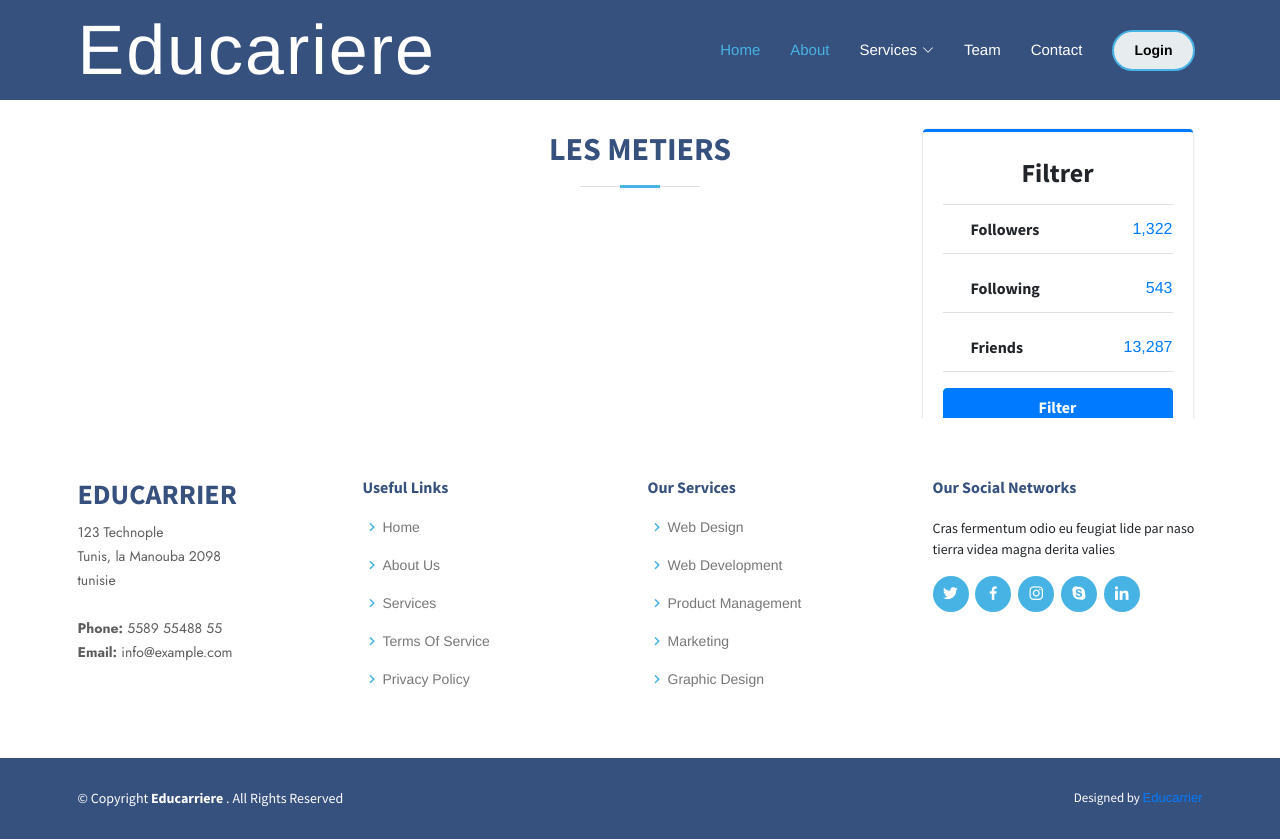
After one commit to ala-tork/Educarriere-, a Symfony app: template templates/metier_fornt_office/Show_metier.html.twig in a window 1280 px wide. The commit adds this page. Run offline with Twig, Linux system fonts and the light colour scheme; the template is opened without the code that fills it, so the values that code supplies are empty; some libraries are stand-ins or nearby versions.

Commit message:
update metier && add metier frontoffice and filter

```diff
--- a/src/Entity/MetierA.php
+++ b/src/Entity/MetierA.php
@@ -24,7 +24,7 @@ class MetierA
     #[ORM\Column(length: 255)]
     private ?string $chomage = null;
 
-    #[ORM\Column(length: 255)]
+    #[ORM\Column(length: 255000)]
     private ?string $Description = null;
 
 
--- a/src/Form/MetierAType.php
+++ b/src/Form/MetierAType.php
@@ -4,6 +4,7 @@ namespace App\Form;
 
 use App\Entity\MetierA;
 use Symfony\Component\Form\AbstractType;
+use Symfony\Component\Form\Extension\Core\Type\TextareaType;
 use Symfony\Component\Form\FormBuilderInterface;
 use Symfony\Component\OptionsResolver\OptionsResolver;
 
@@ -15,7 +16,7 @@ class MetierAType extends AbstractType
             ->add('nom')
             ->add('salaire')
             ->add('chomage')
-            ->add('Description')
+            ->add('Description',TextareaType::class)
         ;
     }
 
--- a/templates/FrontOfficeTemplate/BaseForntOfficeTemplate.html.twig
+++ b/templates/FrontOfficeTemplate/BaseForntOfficeTemplate.html.twig
@@ -29,13 +29,16 @@
 		<!-- Template Main CSS File -->
 		<link
 		href="{{asset('assets/css/style.css')}}" rel="stylesheet">
+		{% block Style %}
+		{% endblock %}
 
 	<!-- =======================================================
-																										  * Template Name: Arsha - v4.9.1
-																										  * Template URL: https://bootstrapmade.com/arsha-free-bootstrap-html-template-corporate/
-																										  * Author: BootstrapMade.com
-																										  * License: https://bootstrapmade.com/license/
-																										  ======================================================== -->
+  * Template Name: Arsha - v4.9.1
+  * Template URL: https://bootstrapmade.com/arsha-free-bootstrap-html-template-corporate/
+  * Author: BootstrapMade.com
+  * License: https://bootstrapmade.com/license/
+  ======================================================== -->
+
 	</head>
 	<body>
 
--- a/templates/FrontOfficeTemplate/FrontOfficeNavBar.html.twig
+++ b/templates/FrontOfficeTemplate/FrontOfficeNavBar.html.twig
@@ -20,6 +20,7 @@
 					<ul>
 						<li><a href="{{ path("get_GuideOrientationUniversitaire") }}">Guide d'Orientation univercitaire</a></li>
 						<li><a href="{{ path("calculateur_score") }}">Calcule Score</a></li>
+						<li><a href="{{ path("show_metiers") }}">Metiers</a></li>
 					</ul>
 				</li>
 
--- /dev/null
+++ b/templates/metier_fornt_office/Show_metier.html.twig
@@ -0,0 +1,127 @@
+{% extends 'FrontOfficeTemplate/BaseForntOfficeTemplate.html.twig' %}
+{% block Style %}
+    <link rel="stylesheet"
+          href="https://fonts.googleapis.com/css?family=Source+Sans+Pro:300,400,400i,700&display=fallback">
+    <!-- Font Awesome -->
+    <link rel="stylesheet" href="{{ asset('plugins/fontawesome-free/css/all.min.css') }}">
+    <!-- Theme style -->
+    <link rel="stylesheet" href="{{ asset('dist/css/adminlte.min.css') }}">
+{% endblock %}
+{% block Body %}
+    <div id="main">
+        <!-- ======= About Us Section ======= -->
+        <section id="about" class="about">
+            <div class="container" data-aos="fade-up">
+                <div class="section-title">
+                    <h2>
+                        Les Metiers
+                    </h2>
+                </div>
+                    <div>
+                        <!-- Content Wrapper. Contains page content -->
+                        <div class="content">
+                            <!-- Main content -->
+                            <section class="content">
+                                <div class="container-fluid">
+
+                                    <div class="row" style="position: relative;">
+
+                                        {% for m in metiers %}
+                                        <!-- /.col -->
+                                        <div class="col-md-9" style="margin-bottom: 15px">
+                                            <div class="card">
+                                                <div class="card-body">
+                                                    <div class="tab-content">
+                                                        <div class="active tab-pane" id="activity">
+                                                            <!-- Post -->
+                                                            <div class="post">
+                                                                <div class="user-block">
+                                                                    <h3 class="text-center text-primary">{{ m.nom }}</h3>
+
+                                                                </div><br/>
+                                                                <!-- /.user-block -->
+
+                                                                <h4>Description :</h4>
+                                                                <p>
+                                                                    {{ m.Description }}
+                                                                </p>
+                                                                <h6>salaire Moyen : {{ m.salaire }}</h6>
+                                                                <h6>chomage : {{ m.chomage }}</h6>
+                                                                <p>
+                                                                    <a href="#" class="link-black text-sm"><i class="far fa-thumbs-up mr-1"></i> Like</a>
+                                                                    <span class="float-right">
+                                                                        <a href="#" class="link-black text-sm">
+                                                                          <i class="far fa-comments mr-1"></i> Comments (5)
+                                                                        </a>
+                                                                    </span>
+                                                                </p>
+
+                                                                <input class="form-control form-control-sm" type="text" placeholder="Type a comment">
+                                                            </div>
+                                                            <!-- /.post -->
+                                                        </div>
+                                                    </div>
+                                                </div>
+
+                                            </div>
+                                            <!-- /.tab-content -->
+                                        </div><!-- /.card-body -->
+                                        {% endfor %}
+
+                                    </div>
+                                    <!-- /.card -->
+                                    <div class="col-md-3" style="position:fixed; right:10px; top:23%">
+
+                                        <!-- filtre -->
+                                        <div class="card card-primary card-outline">
+                                            <div class="card-body box-profile">
+                                                <div class="text-center">
+
+                                                </div>
+
+                                                <h3 class="profile-username text-center">Filtrer</h3>
+
+                                                <p class="text-muted text-center"></p>
+
+                                                <ul class="list-group list-group-unbordered mb-3">
+                                                    <li class="list-group-item">
+                                                        <b>Followers</b> <a class="float-right">1,322</a>
+                                                    </li>
+                                                    <li class="list-group-item">
+                                                        <b>Following</b> <a class="float-right">543</a>
+                                                    </li>
+                                                    <li class="list-group-item">
+                                                        <b>Friends</b> <a class="float-right">13,287</a>
+                                                    </li>
+                                                </ul>
+
+                                                <a href="#" class="btn btn-primary btn-block"><b>Filter</b></a>
+                                            </div>
+                                            <!-- /.card-body -->
+                                        </div>
+
+                                    </div>
+                                </div>
+                                <!-- /.col -->
+                            </section>
+                            <!-- /.row -->
+                        </div><!-- /.container-fluid -->
+            </section>
+            <!-- /.content -->
+        </div>
+        <!-- /.content-wrapper -->
+        </div>
+            </div>
+        </section>
+        <!-- End About Us Section -->
+    </div>
+
+{% block Script %}
+    <script src="{{ asset('plugins/jquery/jquery.min.js') }}"></script>
+    <!-- Bootstrap 4 -->
+    <script src="{{ asset('plugins/bootstrap/js/bootstrap.bundle.min.js') }}"></script>
+    <!-- AdminLTE App -->
+    <script src="{{ asset('dist/js/adminlte.min.js') }}"></script>
+
+{% endblock %}
+{% endblock %}
```
Also changed, not shown: migrations/Version20221207094636.php (added, +31 -0 lines), migrations/Version20221207110109.php (added, +31 -0 lines), src/Controller/MetierForntOfficeController.php (added, +24 -0 lines).
